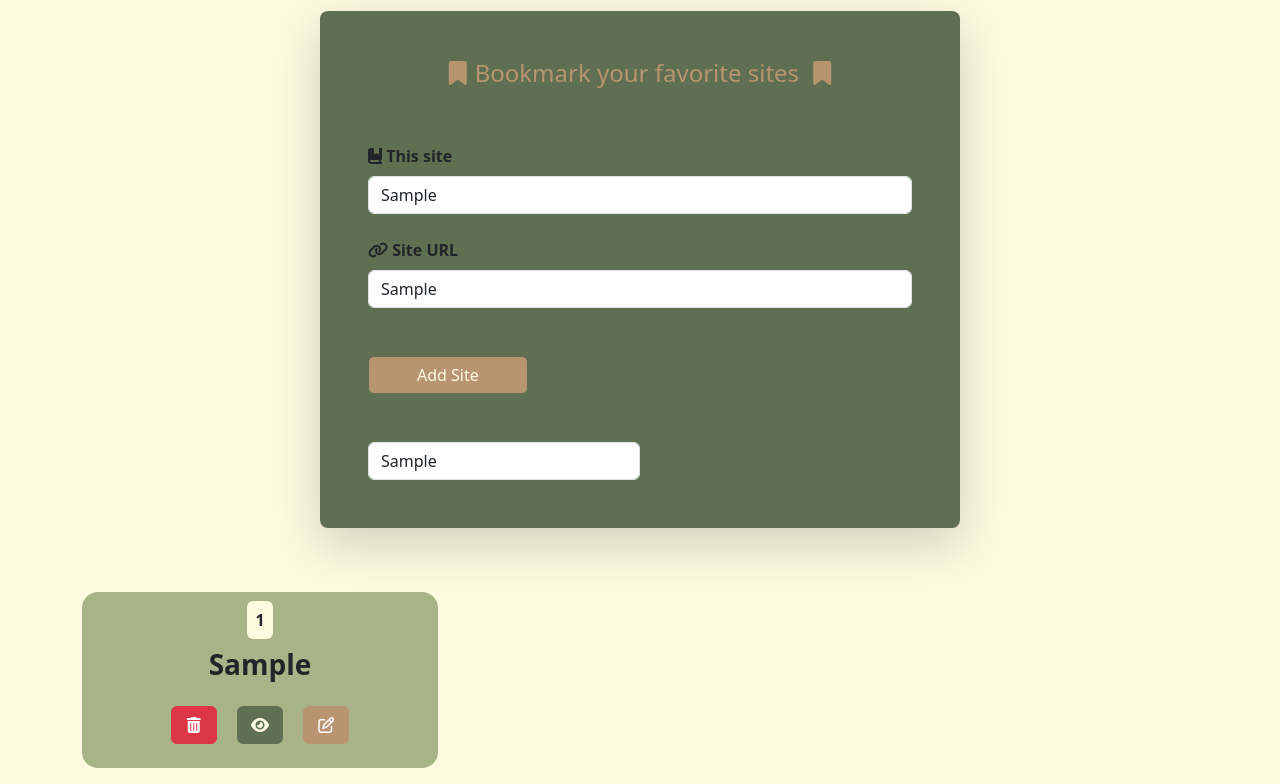
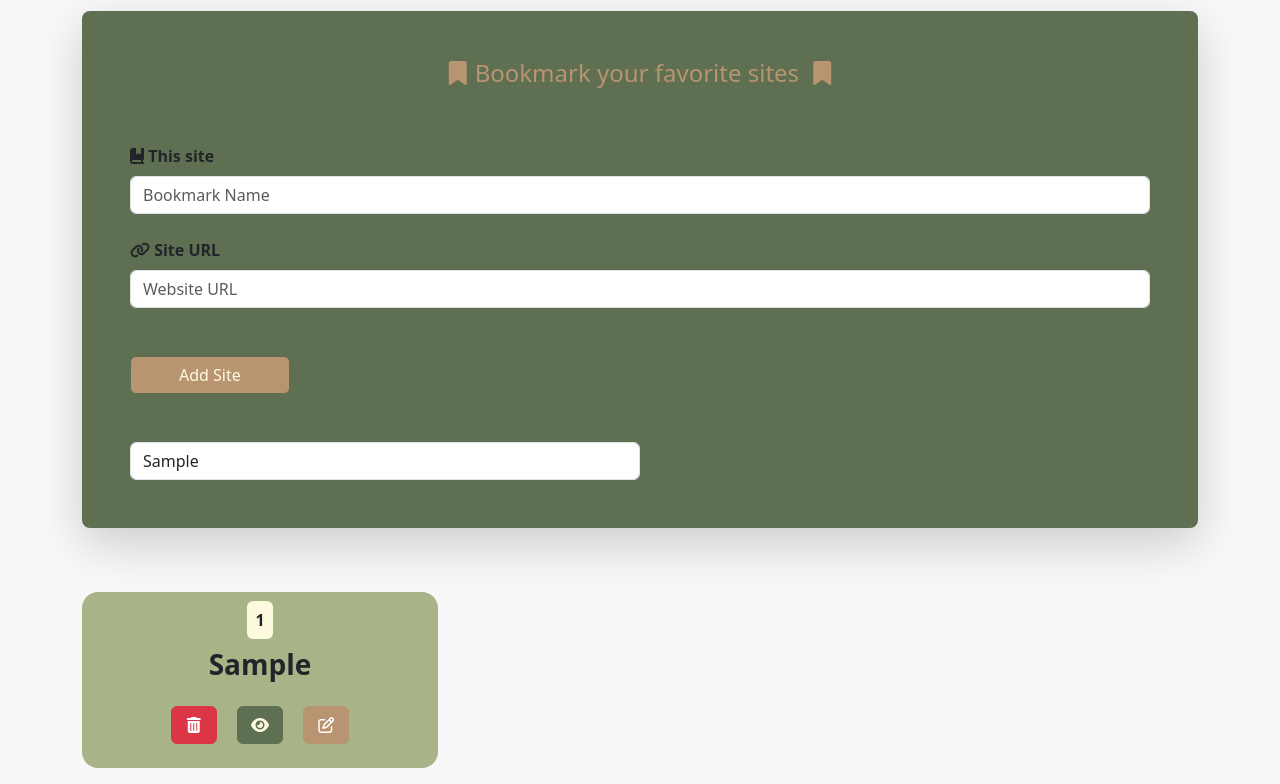
Before and after one commit to AhmedElsoudy/CRUD-system, a plain HTML site: page index.html in a window 1280 px wide. Both pictures are taken after typing "Sample", "Sample", "Sample" into the empty fields and a click on the button "Add Site". Shown: the part 120-904 px from the top of the page. Drawn offline with nearby package versions, Linux system fonts and the light colour scheme.

Commit message:
Second commit

```diff
--- a/index.html
+++ b/index.html
@@ -22,12 +22,16 @@
   </head>
   <body>
     <h1 class="display-4 fw-bold m-auto mt-3">Bookmarker</h1>
-    <div class="bookmenu w-50 shadow-lg my-5 m-auto p-lg-5 rounded-3">
-      <h2 class="m-auto fs-4 mb-5">
+    <div class="container">
+      <div class="row">
+        <div class="col-md-12">
+          <div class="inside">
+            <div class="bookmenu w-lg-50 shadow-lg my-5 m-auto p-5 rounded-3">
+              <h2 class="m-auto  fs-4 mb-5">
                 <span><i class="fa-solid fa-bookmark px-2"></i></span>Bookmark your
                 favorite sites <span><i class="fa-solid fa-bookmark px-2"></i></span>
               </h2>
-      <label for="" class="my-2 fw-bold"
+              <label for="" class="my-2  fw-bold"
                 ><i class="fa-solid fa-book-bookmark"></i> This site</label
               >
               <input
@@ -44,6 +48,12 @@
               <button class="btn btn-danger my-5 px-5 mx-auto" id="updatebtn" onclick="updateSite()">Update Site</button>
               <input type="text" onkeyup="searchSite(this.value)" class="form-control w-50" placeholder="Search..." />
             </div>
+          </div>
+
+        </div>
+      </div>
+    </div>
+
     <div class="container">
       <div class="row" id="rowId">
 
--- a/logic/code.js
+++ b/logic/code.js
@@ -16,6 +16,7 @@ function getInputValue(){
     sites.push(site)
     localStorage.setItem('websites',JSON.stringify(sites))
     displaySites()
+    clearAll()
 }
 function displaySites(){
     var cartona = ''
@@ -86,4 +87,10 @@ function updateSite(){
   sites[updateIndex].url = siteUrlInput.value
   localStorage.setItem('websites',JSON.stringify(sites))
   displaySites()
+  clearAll()
 }
+
+function clearAll(){
+  siteNameInput.value = ""
+  siteUrlInput.value = ""
+}
--- a/style/style.css
+++ b/style/style.css
@@ -1,5 +1,5 @@
 body{
-    background-color: #FEFAE0;
+    background-color: #f8f8f8;
 }
 h1{
     font-family: 'Pacifico', cursive;
@@ -64,3 +64,25 @@ transition: height 0.4s;
 #updatebtn{
     display: none;
 }
+
+.form-control:focus {
+    box-shadow: 0 0 0 0.25rem #B99470;
+}
+
+
+
+
+
+
+
+
+
+
+
+
+@media (min-width : 360px) and (max-width : 740px ){
+    .bookmenu h2{
+        font-size: calc(.80rem + .3vw)!important;
+    }
+
+}
```
Lines whose indentation alone changed are shown as unchanged.
